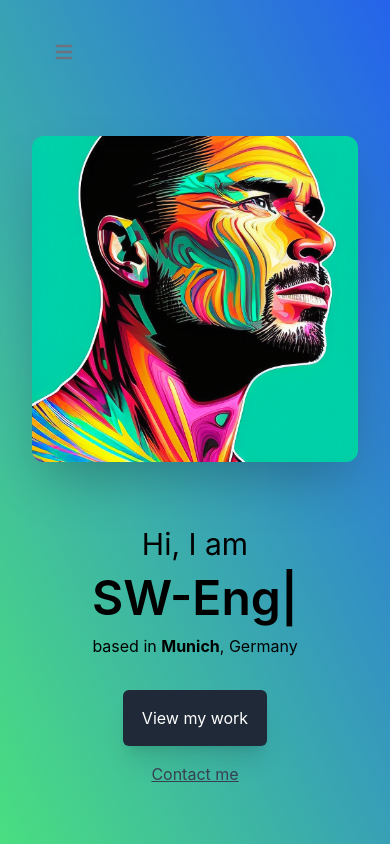
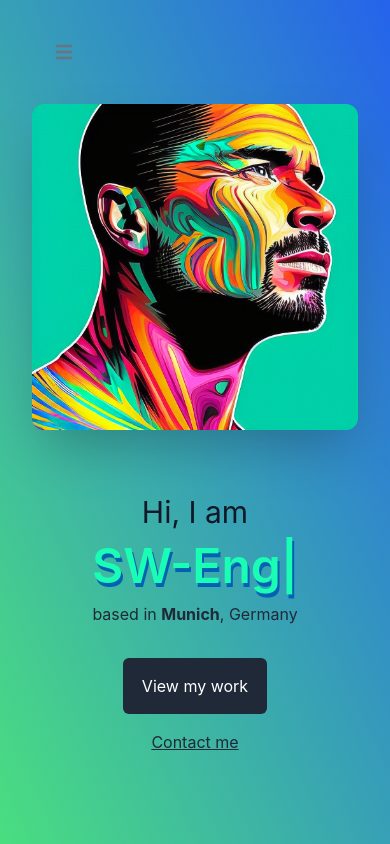
Before and after one commit to RaphaelBecker/myWebsite, a React (Create React App) app in the folder frontend/: page / in a window 390 px wide. Shown: the top 844 px of the page. Built offline with nearby package versions, Linux system fonts and the light colour scheme.

Commit message:
intro improved responsiveness

```diff
--- a/frontend/src/Components/Intro.js
+++ b/frontend/src/Components/Intro.js
@@ -7,7 +7,7 @@ const Intro = ({ scrollToRef }) => {
   return (
     <div className="h-screen bg-gradient-to-tr from-green-400 to-blue-600">
       <Header scrollToRef={scrollToRef} />
-      <div className="p-8 lg:py-0 xl:px-20 xl:pt-24 2xl:pt-32 2xl:px-60">
+      <div className="px-8 lg:py-0 xl:px-20 xl:pt-20 2xl:pt-32 2xl:px-72">
         <div className="flex flex-col lg:flex-row items-center">
           <div className="lg:w-1/2 flex items-center justify-center">
             <img
--- a/frontend/src/Components/Navbar.js
+++ b/frontend/src/Components/Navbar.js
@@ -2,25 +2,25 @@ import { Nav } from "react-bootstrap";
 
 function Header({ scrollToRef }) {
   const liStyle =
-    "block py-2 pl-3 pr-4 text-gray-900 rounded hover:bg-gray-100 md:hover:bg-transparent md:border-0 md:hover:text-blue-700 md:p-0 dark:text-white md:dark:hover:text-blue-500 dark:hover:bg-gray-700 dark:hover:text-white md:dark:hover:bg-transparent";
+    "block py-2 pl-3 pr-4 text-gray-900 rounded hover:text-green-400 md:hover:bg-transparent md:border-0 md:p-0 dark:text-white md:dark:hover:text-blue-500 dark:hover:bg-gray-700 dark:hover:text-white md:dark:hover:bg-transparent";
 
   return (
     <nav class="bg-transparent">
       <div class="max-w-screen-xl flex text-xl xl:text-2xl sm:flex-wrap items-center justify-between mx-auto pt-8 pl-8 md:px-8">
         <Nav class="hidden w-full md:block md:w-auto" id="navbar-default">
-          <Nav.Link className="px-2" href="#linkedIn">
+          <Nav.Link className="px-2  hover:text-green-400" href="#linkedIn">
             <i className="fa-brands fa-linkedin"></i>
           </Nav.Link>
-          <Nav.Link className="px-2" href="#instagram">
+          <Nav.Link className="px-2  hover:text-green-400" href="#instagram">
             <i className="fa-brands fa-instagram"></i>
           </Nav.Link>
-          <Nav.Link className="px-2" href="#twitter">
+          <Nav.Link className="px-2  hover:text-green-400" href="#twitter">
             <i className="fa-brands fa-twitter"></i>
           </Nav.Link>
-          <Nav.Link className="px-2" href="#youtube">
+          <Nav.Link className="px-2  hover:text-green-400" href="#youtube">
             <i className="fa-brands fa-youtube"></i>
           </Nav.Link>
-          <Nav.Link className="px-2" href="#github">
+          <Nav.Link className="px-2  hover:text-green-400" href="#github">
             <i className="fa-brands fa-github"></i>
           </Nav.Link>
         </Nav>
--- a/frontend/src/Components/SmallComponents/IntroTextBlock.js
+++ b/frontend/src/Components/SmallComponents/IntroTextBlock.js
@@ -6,7 +6,7 @@ const IntroTextBlock = () => {
   return (
     <div className="flex-wrap text-center lg:text-start p-8">
       <div className="flex-col text-center lg:text-start">
-        <div className="row text-3xl">Hi, I am </div>
+        <div className="row text-3xl text-gray-900">Hi, I am </div>
         <div className="row text-5xl font-semibold py-3">
           <Typed
             strings={["Side-Hustler", "Code-Artist", "SW-Engineer"]}
@@ -14,19 +14,25 @@ const IntroTextBlock = () => {
             backDelay={1500}
             backSpeed={8}
             loop
-            style={{ display: "inline-block" }} // set display property to inline-block
+            style={{
+              display: "inline-block",
+              color: "#1AFDB5",
+              textShadow: "2px 4px #0361B3",
+            }}
           />
         </div>
 
-        <div className="row text-md">based in {<b>Munich</b>}, Germany</div>
+        <div className="row text-md text-gray-800">
+          based in {<b>Munich</b>}, Germany
+        </div>
       </div>
       <div className="pt-8">
-        <Button className="bg-gray-800 w-36 h-14 rounded-md focus:outline-none shadow-xl text-white hover:text-violet-800 focus:text-white">
+        <Button className="bg-gray-800 w-36 h-14 rounded-md focus:outline-none text-white hover:bg-teal-400 hover:text-blue-500 hover:font-semibold focus:bg-gray-500">
           View my work
         </Button>
 
-        <Button className="left-0 w-36 h-14 underline text-gray-700 hover:text-violet-400 focus:text-white">
-          Contact me
+        <Button className="left-0 w-36 h-14 underline text-gray-800 hover: hover:text-teal-200 focus:text-gray-400">
+          <p className="">Contact me</p>
         </Button>
       </div>
     </div>
```
